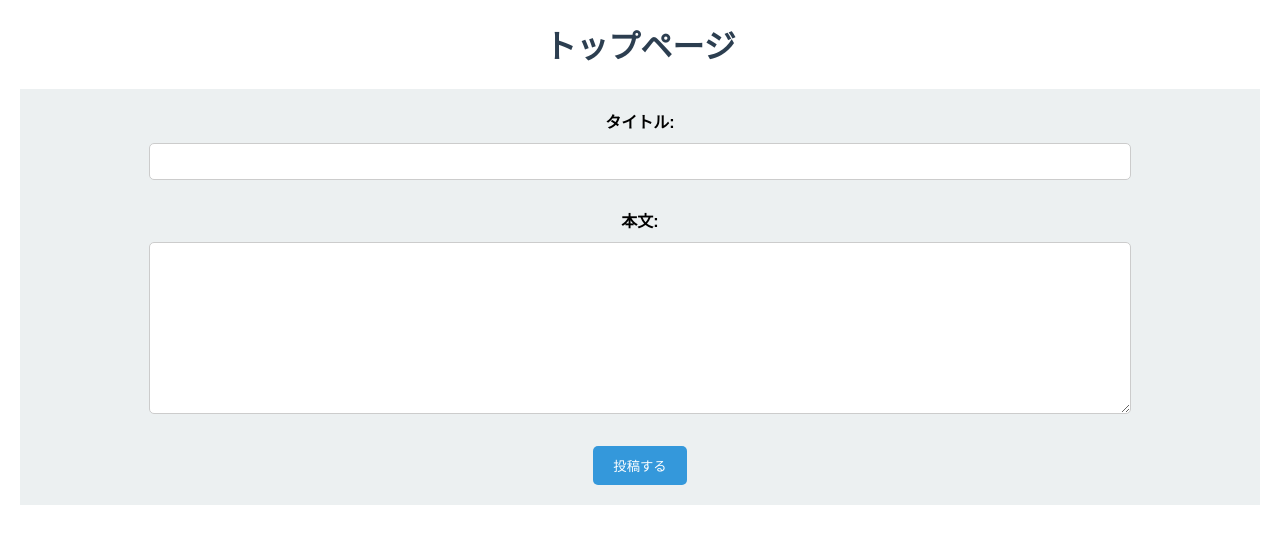
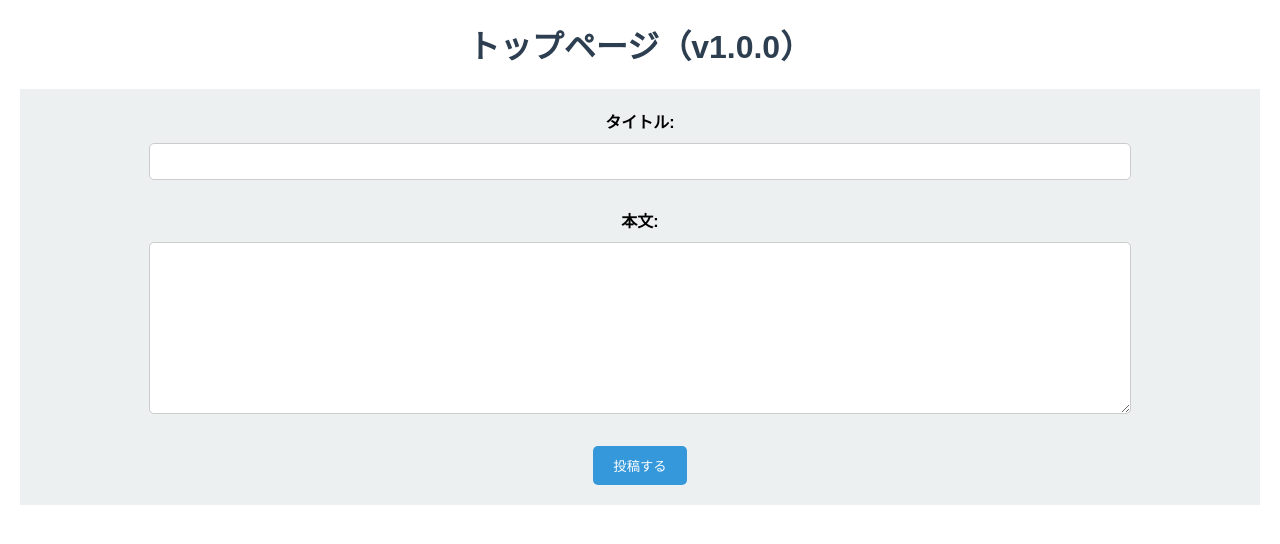
Before and after one commit to im-ssawa/git-app, a plain HTML site: page index.html in a window 1280 px wide. Drawn offline with Linux system fonts and the light colour scheme.

Commit message:
Prepare release v1.0.0

```diff
--- a/index.html
+++ b/index.html
@@ -7,7 +7,7 @@
     <link rel="stylesheet" href="style.css">
 </head>
 <body>
-    <h1>トップページ</h1>
+    <h1>トップページ（v1.0.0）</h1>
     <form action="#" method="post">
         <label for="title">タイトル:</label><br>
         <input type="text" id="title" name="title" required><br><br>
```
